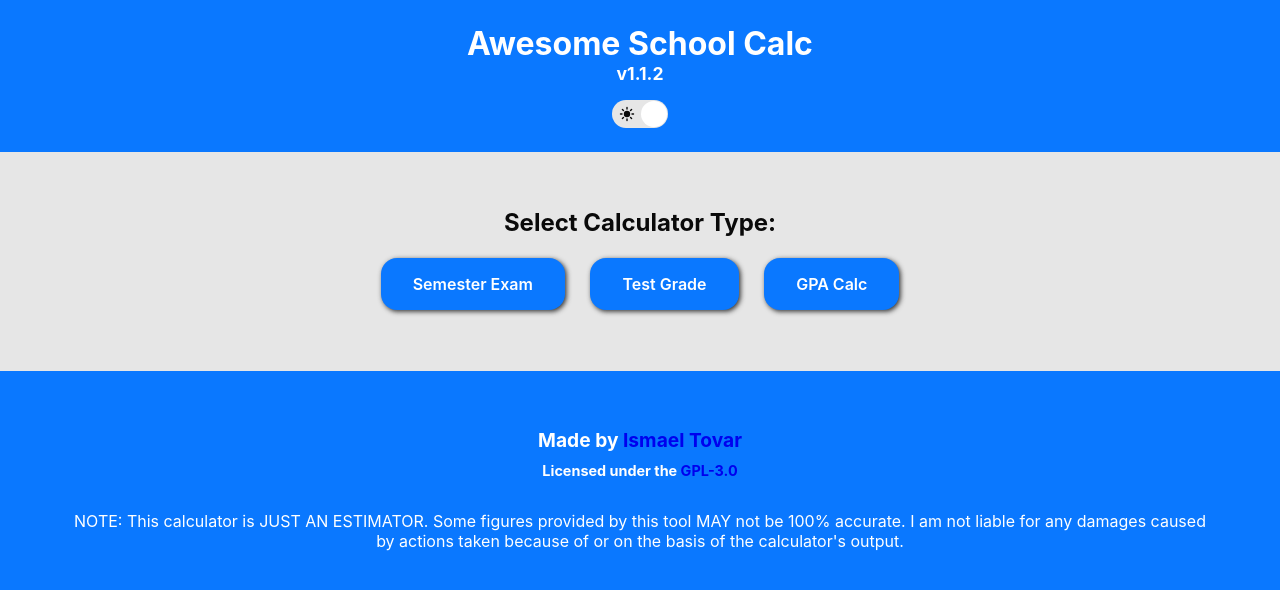
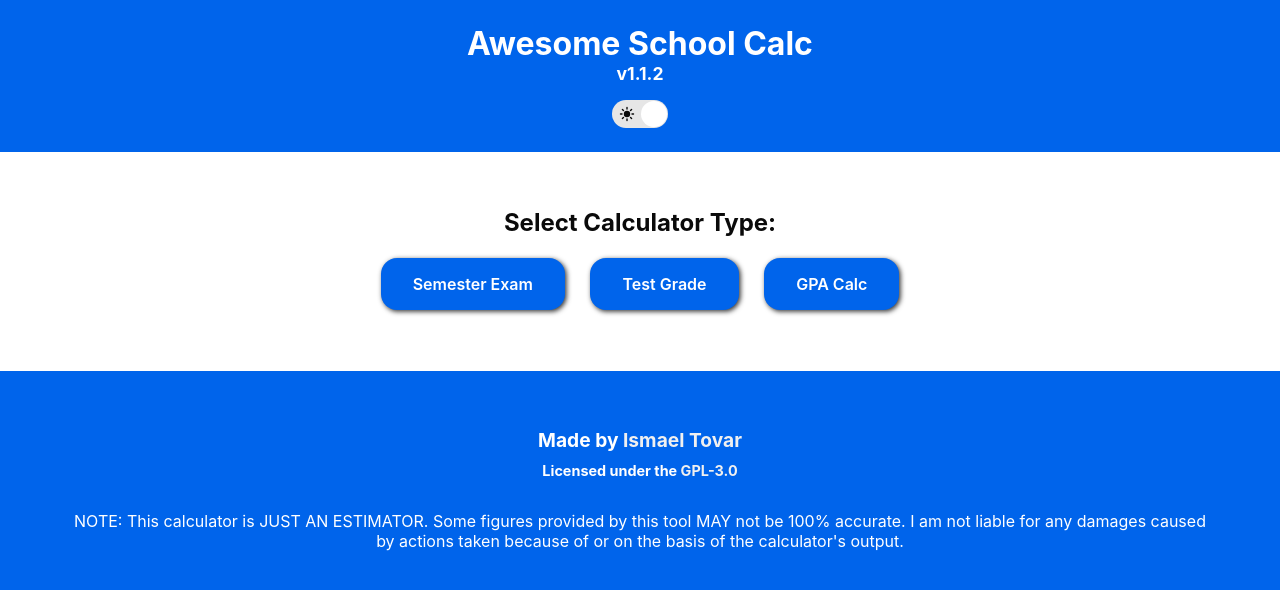
Before and after one commit to ismaeltech01/awesome-school-calc, a React (Create React App) app: page / in a window 1280 px wide. Shown: the top 590 px of the page. Built offline with nearby package versions, Linux system fonts and the light colour scheme.

Commit message:
Improved contrast ratio

```diff
--- a/src/components/Footer.js
+++ b/src/components/Footer.js
@@ -6,8 +6,8 @@ export default function Footer() {
 
   return (
     <footer className={theme}>
-      <h2 id="author-txt" className={theme}>Made by <a href="https://github.com/ismaeltovar">Ismael Tovar</a></h2>
-      <h3 id="license-txt" className={theme}>Licensed under the <a href="https://github.com/ismaeltovar/awesome-school-calc/blob/main/LICENSE">GPL-3.0</a></h3>
+      <h2 id="author-txt" className={theme}>Made by <a className={theme} href="https://github.com/ismaeltovar">Ismael Tovar</a></h2>
+      <h3 id="license-txt" className={theme}>Licensed under the <a className={theme} href="https://github.com/ismaeltovar/awesome-school-calc/blob/main/LICENSE">GPL-3.0</a></h3>
       <p id="notice-txt" className={theme}>NOTE: This calculator is JUST AN ESTIMATOR. Some figures provided by this tool MAY not be 100% accurate. I am not liable for any damages caused by actions taken because of or on the basis of the calculator's output.</p>
     </footer>
   );
--- a/src/css/_variables.scss
+++ b/src/css/_variables.scss
@@ -1,7 +1,7 @@
 //light theme colors
-$primary-col: rgb(10, 120, 350);
-$secondary-col: rgb(300, 300, 300);
-$tertiary-col: rgb(230, 230, 230);
+$primary-col: rgb(0, 100, 235);
+$secondary-col: rgb(255, 255, 255);
+$tertiary-col: rgb(255, 255, 255);
 $quaternary-col: rgb(0, 0, 128);
 
 $calc-txt-col: rgb(10, 10, 10);
@@ -14,10 +14,10 @@ $result-col: $shadow-col;
 $submit-result-col: $quaternary-col;
 $result-txt-col: $tertiary-col;
 
-$link-col: rgb(100, 100, 100);
-$link-visited-col: rgb(192, 192, 192);
-$link-hover-col: rgb(150, 150, 150);
-$link-active-col: rgb(70, 70, 100);
+$link-col: rgb(240, 240, 240);
+$link-visited-col: rgb(240, 240, 240);
+$link-hover-col: rgb(220, 220, 220);
+$link-active-col: rgb(240, 240, 240);
 
 //dark theme colors
 $primary-col-dark: rgb(10, 10, 10);
@@ -35,7 +35,7 @@ $result-col-dark: rgb(70, 70, 70);
 $submit-result-col-dark: $quaternary-col-dark;
 $result-txt-col-dark: $secondary-col-dark;
 
-$link-col-dark: rgb(100, 100, 100);
-$link-visited-col-dark: rgb(192, 192, 192);
-$link-hover-col-dark: rgb(150, 150, 150);
-$link-active-col-dark: rgb(70, 70, 100);
+$link-col-dark: rgb(220, 220, 220);
+$link-visited-col-dark: rgb(220, 220, 220);
+$link-hover-col-dark: rgb(190, 190, 190);
+$link-active-col-dark: rgb(220, 220, 220);
```
